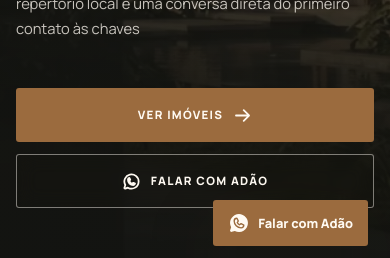
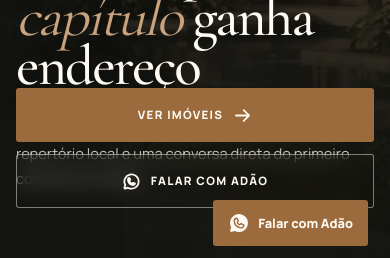
Before and after one commit to Track-For/site-corretor-de-imoveis-adao, a Next.js app: page / in a window 390 px wide. Shown: the part 576-834 px from the top of the page. Built offline with nearby package versions, Linux system fonts and the light colour scheme; no server answers.

Commit message:
fix: keep hero actions visible during scroll

```diff
--- a/app/globals.css
+++ b/app/globals.css
@@ -368,9 +368,11 @@ h3 {
 .hero__story {
   position: absolute;
   inset: 0;
+  z-index: 1;
   display: grid;
   align-items: center;
   pointer-events: none;
+  transform: translateY(-42px);
 }
 
 .hero__chapter {
@@ -400,7 +402,7 @@ h3 {
 }
 
 .hero__chapter-title {
-  max-width: 11.5ch;
+  max-width: 100%;
   margin-top: 25px;
   font-family: var(--font-cormorant), Georgia, serif;
   font-size: clamp(4.1rem, 7vw, 7.6rem);
@@ -470,10 +472,14 @@ h3 {
 }
 
 .hero__actions {
+  position: absolute;
+  bottom: 80px;
+  left: 0;
+  z-index: 3;
   display: flex;
   flex-wrap: wrap;
   gap: 12px;
-  margin-top: 38px;
+  margin-top: 0;
 }
 
 .hero .button--secondary {
@@ -2439,9 +2445,10 @@ h3 {
   }
 
   .hero__story {
-    inset: auto 0 78px;
+    inset: auto 0 220px;
     align-items: end;
     height: min(70vh, 560px);
+    transform: none;
   }
 
   .hero__chapter {
@@ -2449,9 +2456,9 @@ h3 {
   }
 
   .hero__chapter-title {
-    max-width: 11ch;
+    max-width: 100%;
     margin-top: 20px;
-    font-size: clamp(3.15rem, 13.5vw, 4.7rem);
+    font-size: clamp(2.85rem, 11.2vw, 4.2rem);
     line-height: 0.88;
   }
 
@@ -2477,9 +2484,12 @@ h3 {
   }
 
   .hero__actions {
+    bottom: 78px;
+    left: 0;
+    width: 100%;
     display: grid;
     grid-template-columns: 1fr;
-    margin-top: 30px;
+    margin-top: 0;
   }
 
   .hero__media {
--- a/app/page.tsx
+++ b/app/page.tsx
@@ -184,27 +184,6 @@ export default async function HomePage() {
               Para comprar, vender ou alugar com clareza, repertório local e
               uma conversa direta do primeiro contato às chaves
             </p>
-            <div className="hero__actions">
-              <Link
-                href="/imoveis"
-                className="button button--primary"
-                data-track="view_property_list"
-              >
-                Ver imóveis
-                <ArrowRight size={19} weight="bold" aria-hidden="true" />
-              </Link>
-              <a
-                href={buildGeneralWhatsAppUrl()}
-                className="button button--secondary"
-                target="_blank"
-                rel="noreferrer"
-                data-track="whatsapp_click"
-                data-destination="hero"
-              >
-                <WhatsappLogo size={19} weight="bold" aria-hidden="true" />
-                Falar com Adão
-              </a>
-            </div>
             <div className="hero__trust" aria-label="Informações profissionais">
               <span>Atendimento pessoal</span>
               <span>{broker.address.city}</span>
@@ -244,6 +223,27 @@ export default async function HomePage() {
                 endereço que faça sentido
               </p>
             </div>
+          </div>
+          <div className="hero__actions">
+            <Link
+              href="/imoveis"
+              className="button button--primary"
+              data-track="view_property_list"
+            >
+              Ver imóveis
+              <ArrowRight size={19} weight="bold" aria-hidden="true" />
+            </Link>
+            <a
+              href={buildGeneralWhatsAppUrl()}
+              className="button button--secondary"
+              target="_blank"
+              rel="noreferrer"
+              data-track="whatsapp_click"
+              data-destination="hero"
+            >
+              <WhatsappLogo size={19} weight="bold" aria-hidden="true" />
+              Falar com Adão
+            </a>
           </div>
           <div className="hero__aside" aria-hidden="true">
             <span>Residencial</span>
```
